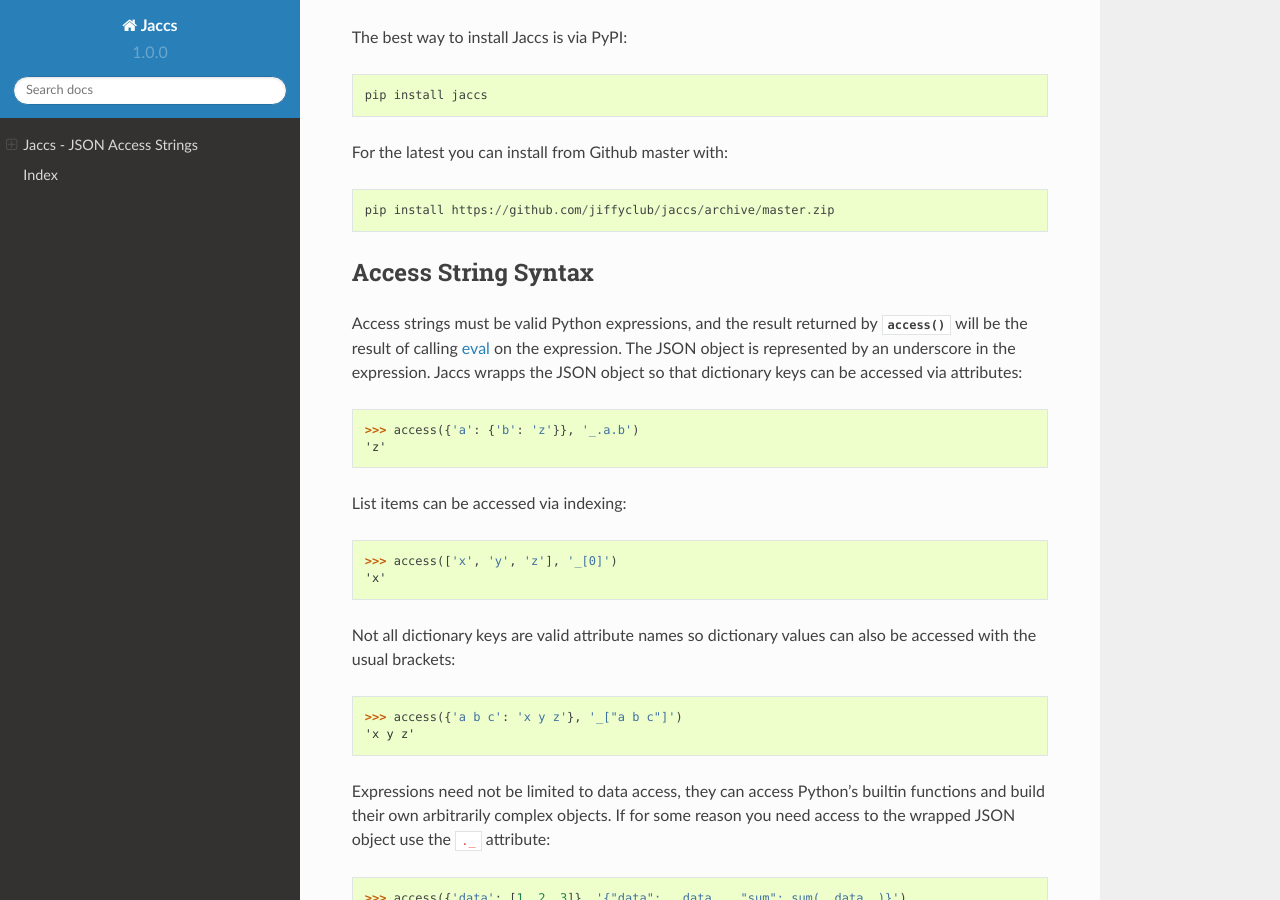
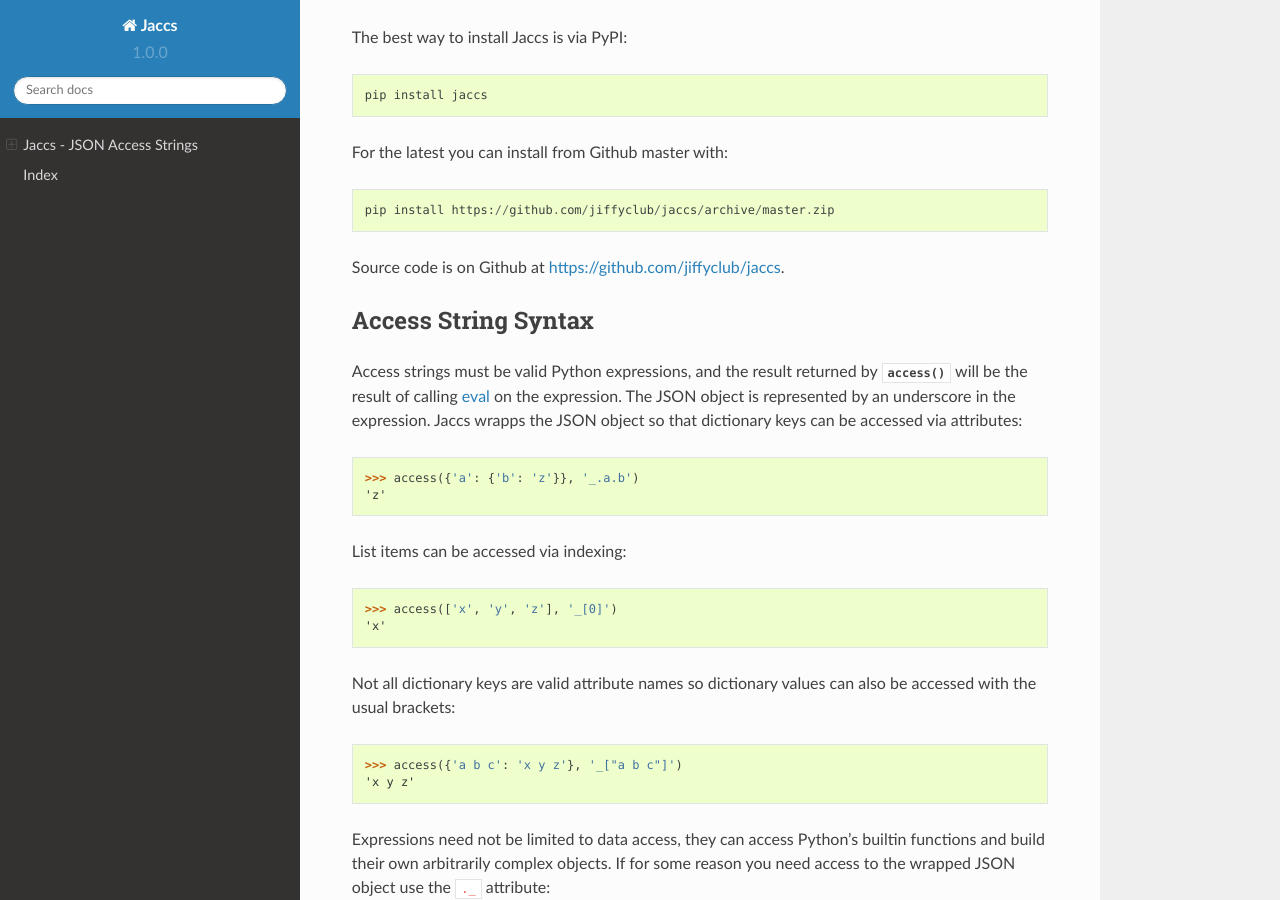
Before and after one commit to jiffyclub/jaccs, a Sphinx documentation site: the page built from docs/index.rst, in a window 1280 px wide and 900 px high, scrolled down 410 px. Built offline with Sphinx 7.4.7 and the Read the Docs theme 2.0.0, drawn with Linux system fonts in a browser that asks for light colours.

Commit message:
Add Github link to docs
[ci skip]

```diff
--- a/docs/index.rst
+++ b/docs/index.rst
@@ -26,6 +26,8 @@ The best way to install Jaccs is via PyPI::
 For the latest you can install from Github master with::
 
     pip install https://github.com/jiffyclub/jaccs/archive/master.zip
+
+Source code is on Github at https://github.com/jiffyclub/jaccs.
 
 Access String Syntax
 --------------------
```
